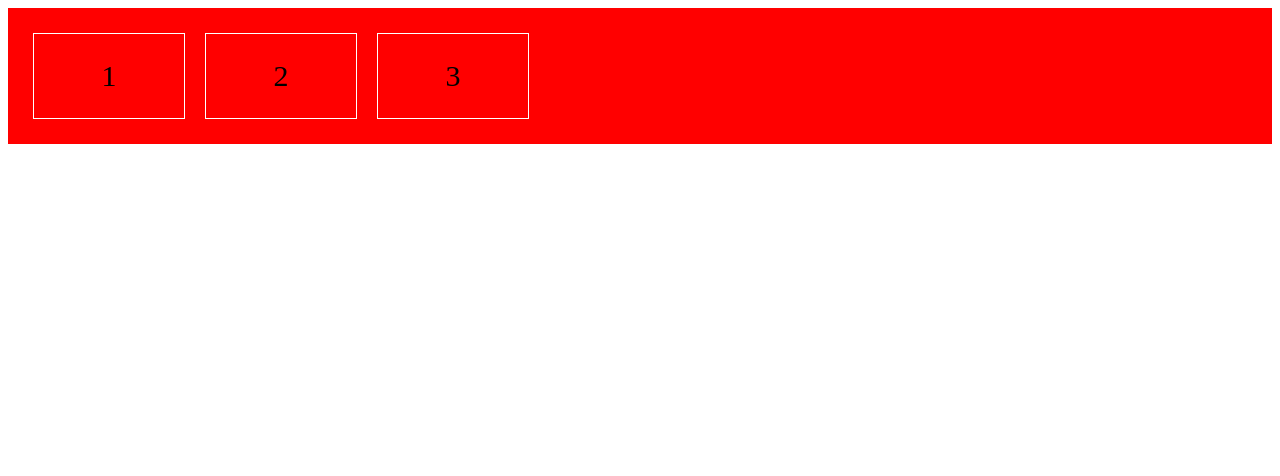
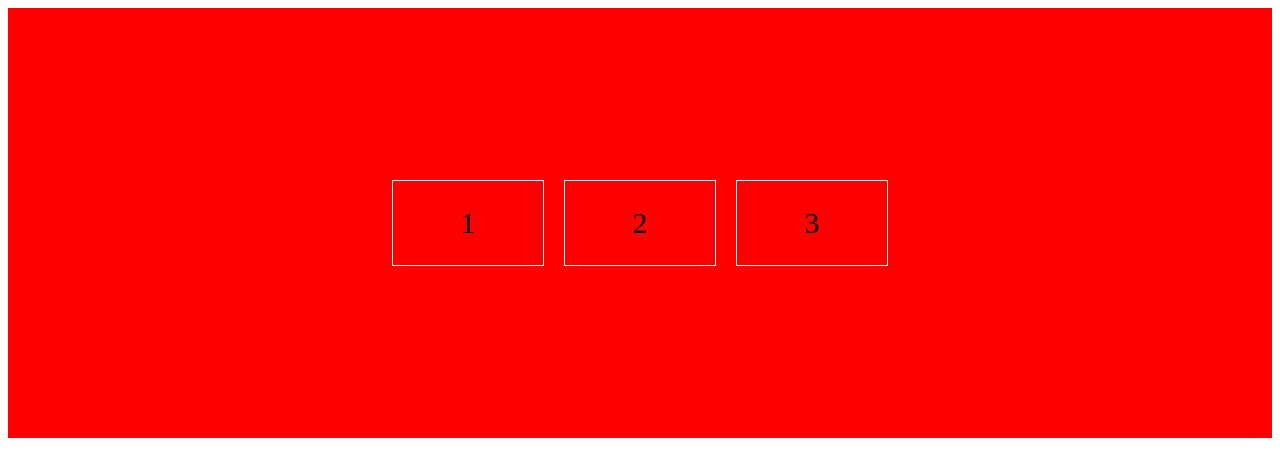
Before and after one commit to noyonali492/Flexbox, a plain HTML site: page index.html in a window 1280 px wide. Drawn offline with Linux system fonts and the light colour scheme.

Commit message:
flex wrap

```diff
--- a/css/style.css
+++ b/css/style.css
@@ -1,7 +1,11 @@
 .flex_container{
+justify-content: center;
+align-items: center;
 display: flex;
+flex-wrap: wrap;
 background: red;
 padding: 15px;
+height: 400px;
 }
 .flex-item{
     border: 1px solid #fff;
```
